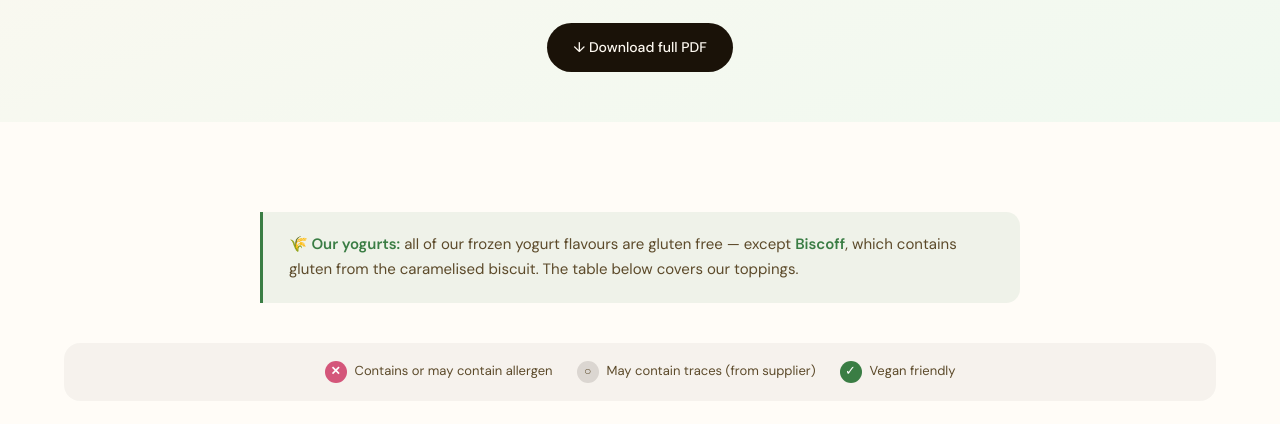
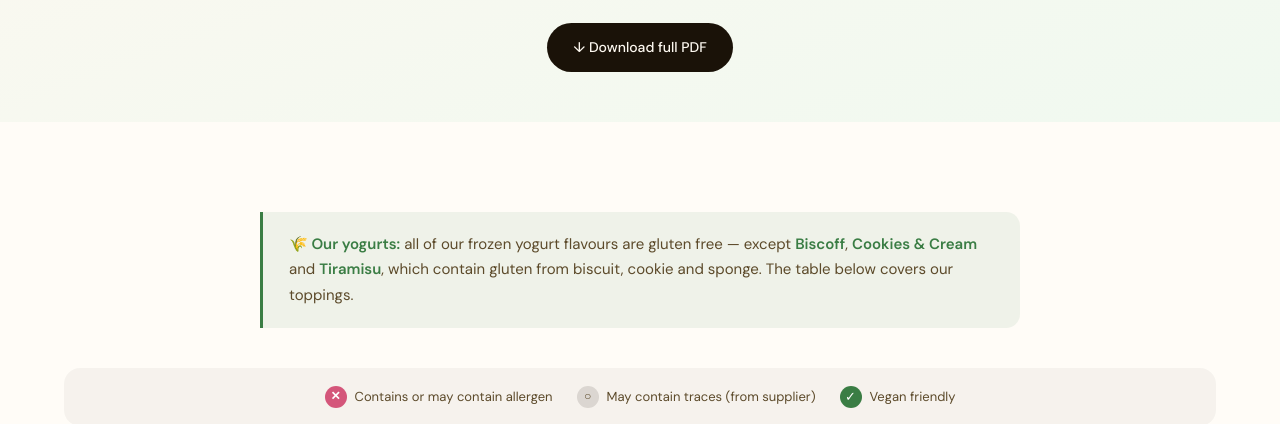
Before and after one commit to ThakshilaRatnayake/yomore.com.au, a plain HTML site: page allergen.html in a window 1280 px wide. Shown: the part 341-765 px from the top of the page. Drawn offline with nearby package versions, Linux system fonts and the light colour scheme.

Commit message:
Allergen page: Biscoff, Cookies & Cream and Tiramisu contain gluten
Co-Authored-By: Claude Fable 5.1 <noreply@anthropic.com>

```diff
--- a/allergen.html
+++ b/allergen.html
@@ -60,7 +60,7 @@ table.allergen-table{width:100%;border-collapse:collapse;font-size:14px;backgrou
 
 <section style="background:var(--pale)">
   <div class="gf-callout reveal">
-    <strong>🌾 Our yogurts:</strong> all of our frozen yogurt flavours are gluten free — except <strong>Biscoff</strong>, which contains gluten from the caramelised biscuit. The table below covers our toppings.
+    <strong>🌾 Our yogurts:</strong> all of our frozen yogurt flavours are gluten free — except <strong>Biscoff</strong>, <strong>Cookies &amp; Cream</strong> and <strong>Tiramisu</strong>, which contain gluten from biscuit, cookie and sponge. The table below covers our toppings.
   </div>
 
   <div class="allergen-legend reveal">
```
